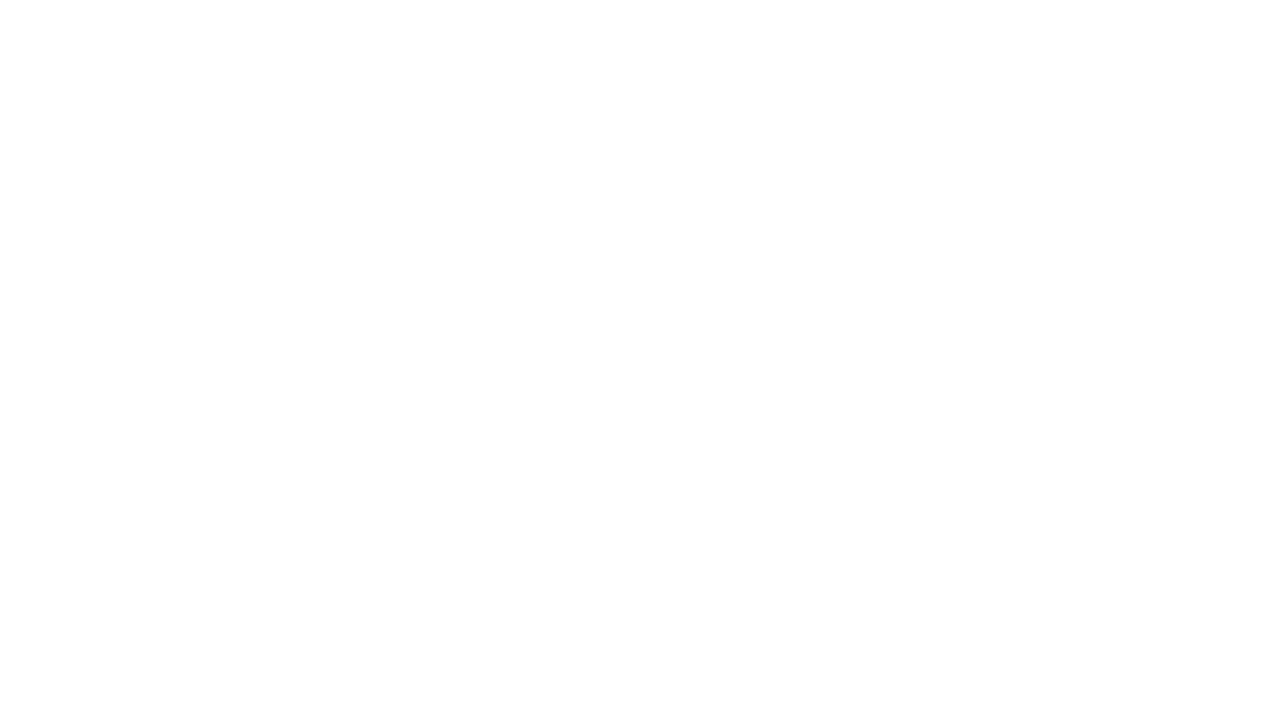
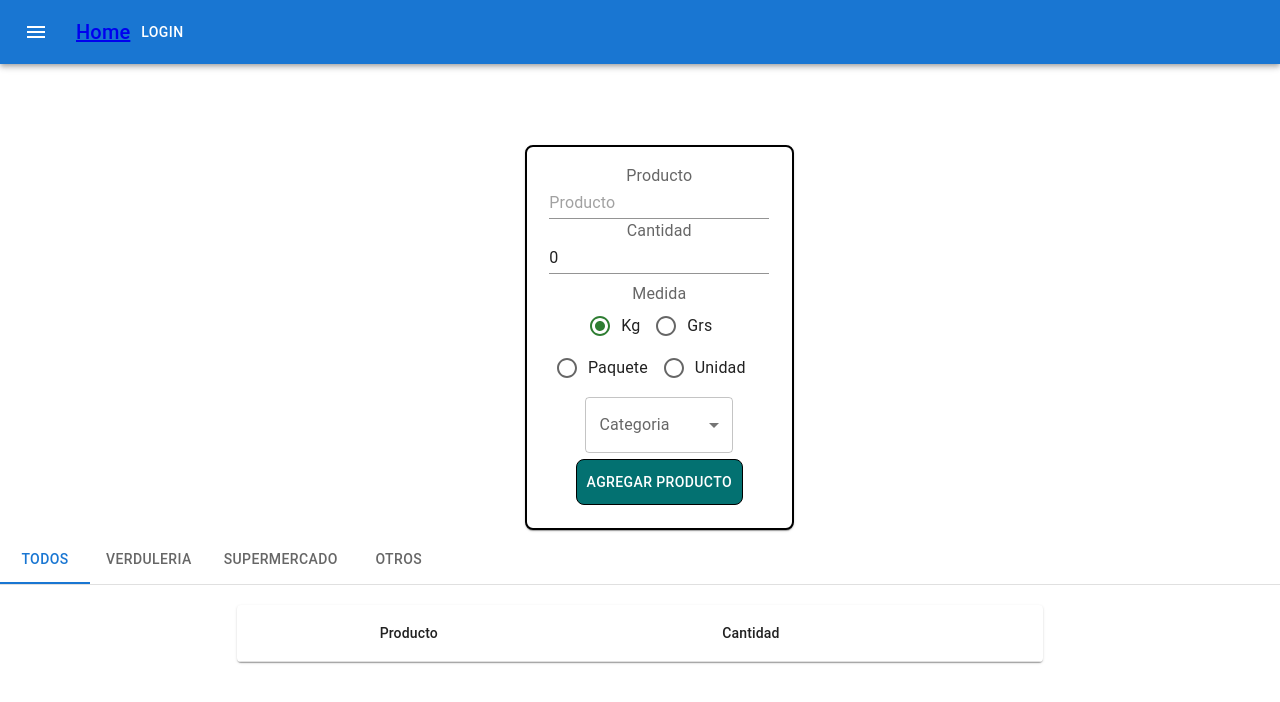
Before and after one commit to Carla-Stramandinoli/control-organization-react, a React (Create React App) app: page /compras in a window 1280 px wide. Before the commit this address had no page. Shown: the top 702 px of the page. Built offline with nearby package versions, Linux system fonts and the light colour scheme.

Commit message:
empiezo a agregar navbar y mas detalles

```diff
--- a/src/App.js
+++ b/src/App.js
@@ -1,13 +1,17 @@
 import { BrowserRouter, Route, Routes } from 'react-router-dom';
 import './App.css';
+import NavBar from './components/navBarComponent/navBar';
 import HomeContainer from './container/homeContainer/homeContainer';
+import ListSuper from './container/listSuperContainer/listSuper';
 
 function App() {
   return (
     <div>
       <BrowserRouter>
+        <NavBar />
         <Routes>
           <Route path={'/'} element={<HomeContainer />} />
+          <Route path={'/compras'} element={<ListSuper />} />
         </Routes>
       </BrowserRouter>
     </div>
--- /dev/null
+++ b/src/components/navBarComponent/navBar.jsx
@@ -0,0 +1,66 @@
+import React from 'react'
+import { AppBar, Box, Button, IconButton, Menu, MenuItem, Toolbar, Typography } from '@mui/material'
+import MenuIcon from '@mui/icons-material/Menu';
+import { Link } from 'react-router-dom';
+
+function NavBar() {
+    const [anchorEl, setAnchorEl] = React.useState(null);
+    const open = Boolean(anchorEl);
+    const handleClick = (event) => {
+        setAnchorEl(event.currentTarget);
+    };
+    const handleClose = () => {
+        setAnchorEl(null);
+    };
+    return (
+        <Box sx={{ flexGrow: 1 }}>
+            <AppBar position="static">
+                <Toolbar>
+                    <IconButton
+                        size="large"
+                        edge="start"
+                        color="inherit"
+                        aria-label="menu"
+                        sx={{ mr: 2 }}
+                        id="demo-positioned-button"
+                        aria-controls={open ? 'demo-positioned-menu' : undefined}
+                        aria-haspopup="true"
+                        aria-expanded={open ? 'true' : undefined}
+                        onClick={handleClick}
+                    >
+                        <MenuIcon />
+                    </IconButton>
+                    <Menu
+                        id="demo-positioned-menu"
+                        aria-labelledby="demo-positioned-button"
+                        anchorEl={anchorEl}
+                        open={open}
+                        onClose={handleClose}
+                        anchorOrigin={{
+                            vertical: 'top',
+                            horizontal: 'left',
+                        }}
+                        transformOrigin={{
+                            vertical: 'top',
+                            horizontal: 'left',
+                        }}
+                    >
+                        <Link to={"/compras"}>
+                            <MenuItem onClick={handleClose}>Compras</MenuItem>
+                        </Link>
+                        <MenuItem onClick={handleClose}>My account</MenuItem>
+                        <MenuItem onClick={handleClose}>Logout</MenuItem>
+                    </Menu>
+                    <Link to={"/"}>
+                        <Typography variant="h6" component="div" sx={{ flexGrow: 1 }}>
+                            Home
+                        </Typography>
+                    </Link>
+                    <Button color="inherit">Login</Button>
+                </Toolbar>
+            </AppBar>
+        </Box >
+    )
+}
+
+export default NavBar;
--- a/src/container/homeContainer/homeContainer.jsx
+++ b/src/container/homeContainer/homeContainer.jsx
@@ -1,32 +1,11 @@
 import React from 'react';
-import AddProduct from '../../components/addProdComponent/addProduct';
-import TabsProducts from '../tabsContainer/tabsProducts';
-
-const categories =
-    [
-        { id: 'all', title: 'todos' },
-        { id: 'greengrocery', title: 'verduleria' },
-        { id: 'supermarket', title: 'supermercado' },
-        { id: 'others', title: 'otros' }
-    ]
 
 function HomeContainer() {
-    const [products, setProducts] = React.useState([]);
 
-    const handleSendData = (newProduct) => {
-        setProducts([...products, newProduct]);
-    }
-
-    const deleteElement = (id) => {
-        const deleteElement = products.filter((prod) => prod.id !== id);
-        setProducts(deleteElement)
-        console.log(deleteElement);
-    }
 
     return (
         <div>
-            <AddProduct sendProdLoad={handleSendData} />
-            <TabsProducts categories={categories} products={products} deleteElement={deleteElement} />
+            <h1>Aca hacer la pagina home</h1>
         </div>
     )
 }
--- /dev/null
+++ b/src/container/listSuperContainer/listSuper.jsx
@@ -0,0 +1,34 @@
+import React from 'react'
+import TabsProducts from '../tabsContainer/tabsProducts';
+import AddProduct from '../../components/addProdComponent/addProduct';
+
+
+const categories =
+    [
+        { id: 'all', title: 'todos' },
+        { id: 'greengrocery', title: 'verduleria' },
+        { id: 'supermarket', title: 'supermercado' },
+        { id: 'others', title: 'otros' }
+    ]
+
+function ListSuper() {
+    const [products, setProducts] = React.useState([]);
+
+    const handleSendData = (newProduct) => {
+        setProducts([...products, newProduct]);
+    }
+
+    const deleteElement = (id) => {
+        const deleteElement = products.filter((prod) => prod.id !== id);
+        setProducts(deleteElement)
+        console.log(deleteElement);
+    }
+    return (
+        <div>
+            <AddProduct sendProdLoad={handleSendData} />
+            <TabsProducts categories={categories} products={products} deleteElement={deleteElement} />
+        </div>
+    )
+}
+
+export default ListSuper;
```
